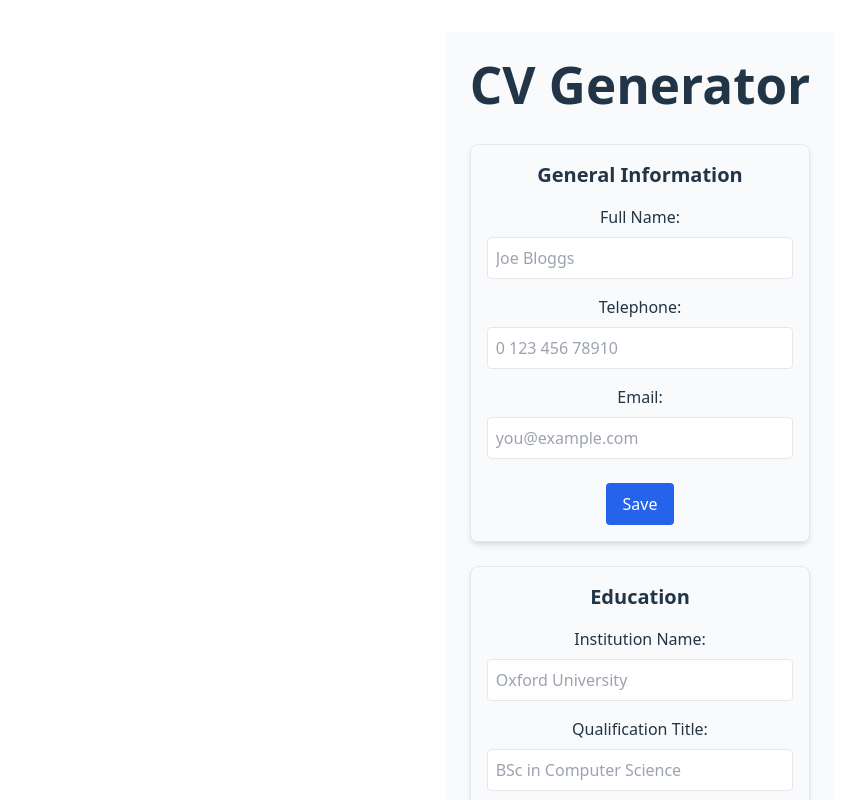
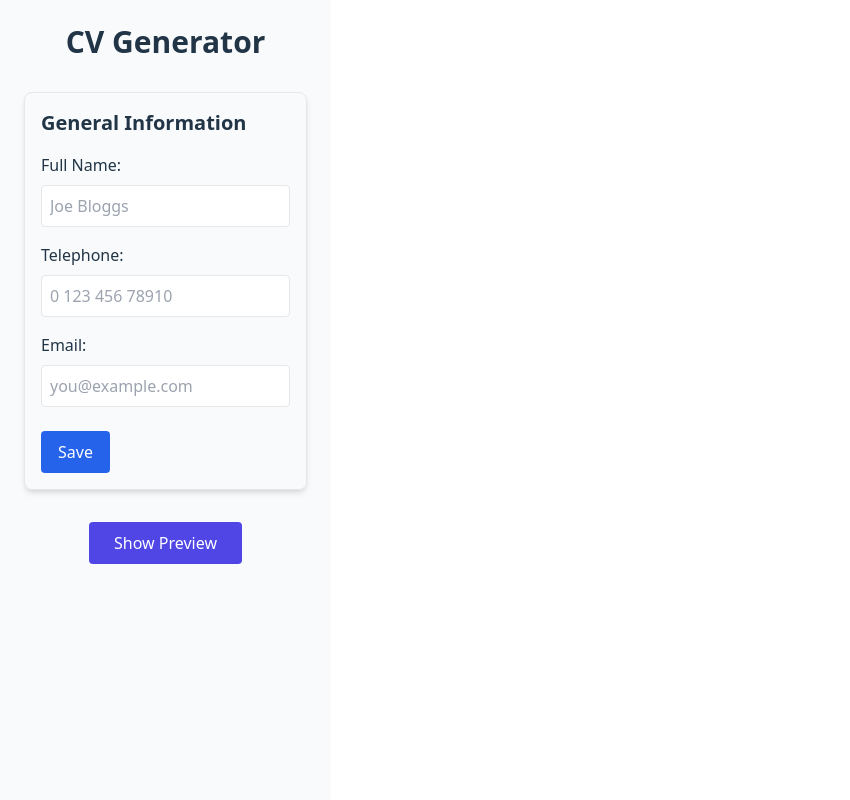
Before and after one commit to nathanhrussell/cv-application, a React (Vite) app: page / in a window 1280 px wide. Shown: the top 800 px of the page, without its empty margins (0-850 px from the left). Built offline with nearby package versions, Linux system fonts and the light colour scheme.

Commit message:
Add global state to App

```diff
--- a/src/App.jsx
+++ b/src/App.jsx
@@ -1,17 +1,36 @@
-import "./App.css"
-import GeneralInfo from "./components/GeneralInfo"
+import { useState } from "react";
+import GeneralInfo from "./components/GeneralInfo";
 import Education from "./components/Education";
 import WorkExperience from "./components/WorkExperience";
+import Preview from "./components/Preview";
 
 function App() {
+  const [showPreview, setShowPreview] = useState(false);
+
+  const [generalInfo, setGeneralInfo] = useState({
+    name: "",
+    telephone: "",
+    email: "",
+  });
+
   return (
-   <div className="min h-screen bg-gray-50 p-6">
-    <h1 className="text-3x1 font-bold text-center mb-8">CV Generator</h1>
-      <GeneralInfo />
-      <Education />
-      <WorkExperience />
-   </div>
+    <div className="min-h-screen bg-gray-50 p-6">
+      <h1 className="text-3xl font-bold text-center mb-8">CV Generator</h1>
+
+      <GeneralInfo data={generalInfo} onChange={setGeneralInfo} />
+
+      <div className="mt-8 text-center">
+        <button
+          className="bg-indigo-600 text-white px-6 py-2 rounded hover:bg-indigo-700"
+          onClick={() => setShowPreview((prev) => !prev)}
+        >
+          {showPreview ? "Hide Preview" : "Show Preview"}
+        </button>
+      </div>
+
+      {showPreview && <Preview generalInfo={generalInfo} />}
+    </div>
   );
 }
 
-export default App
+export default App;
```
